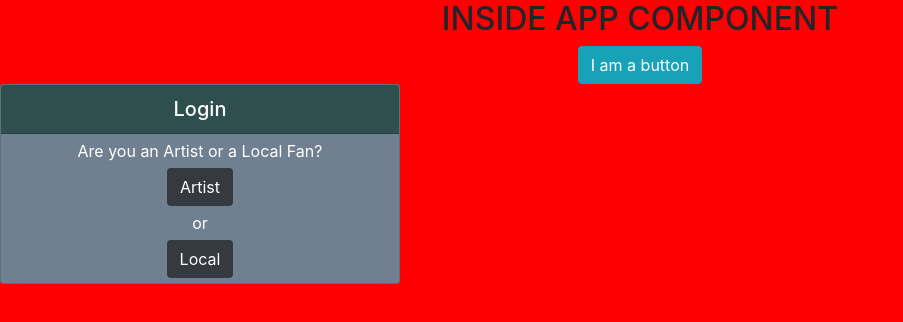
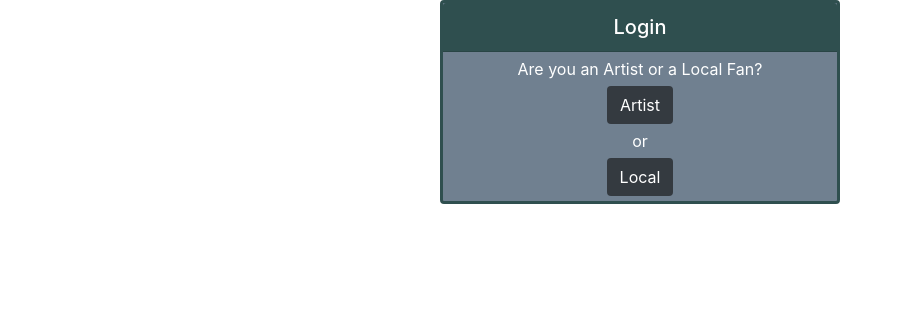
Before and after one commit to ZacCrumpton/backedn_capstone, a React (Create React App) app in the folder localbuzz_backendcapstoneui/backendcapstone/: page / in a window 1280 px wide. Shown: the top 322 px of the page, without its empty margins (0-903 px from the left). Built offline with nearby package versions, Linux system fonts and the light colour scheme.

Commit message:
added bearbones for login. wip

```diff
--- a/localbuzz_backendcapstoneui/backendcapstone/src/App/App.js
+++ b/localbuzz_backendcapstoneui/backendcapstone/src/App/App.js
@@ -6,8 +6,6 @@ class App extends React.Component {
   render() {
     return (
       <div className="App">
-        <h2>INSIDE APP COMPONENT</h2>
-        <button className="btn btn-info">I am a button</button>
         <Login></Login>
       </div>
     );
--- a/localbuzz_backendcapstoneui/backendcapstone/src/App/App.scss
+++ b/localbuzz_backendcapstoneui/backendcapstone/src/App/App.scss
@@ -1,5 +1,8 @@
 .App {
   text-align: center;
+  width: 100%;
+  display: flex;
+  justify-content: center;
 }
 
 .App-logo {
--- a/localbuzz_backendcapstoneui/backendcapstone/src/Pages/Login/Login.js
+++ b/localbuzz_backendcapstoneui/backendcapstone/src/Pages/Login/Login.js
@@ -1,9 +1,31 @@
 import React from 'react';
 import './Login.scss';
+import PropTypes from 'prop-types';
+// need to set state for "isArtist"
+// is Artist will determine if user is an Artist or normal user
+// needs to load a form based on what the user chooses.
 
 class Login extends React.Component {
-  render() {
-    return (
+  static propTypes = {
+    isArtist: PropTypes.bool.isRequired,
+  }
+
+    state = {
+      isArtist: false,
+      isOpen: false,
+    }
+
+    toggle = () => {
+      this.setState({ isOpen: !this.state.isOpen });
+    }
+
+    logOut = (e) => {
+      e.preventDefault();
+      // firebase.auth().signout();
+    }
+
+    render() {
+      return (
             <div>
                 <div id="LoginContainer" className="card">
                     <h5 className="card-header logHeader">Login</h5>
@@ -17,8 +39,8 @@ class Login extends React.Component {
                     </button>
                 </div>
             </div>
-    );
-  }
+      );
+    }
 }
 
 export default Login;
--- a/localbuzz_backendcapstoneui/backendcapstone/src/Pages/Login/Login.scss
+++ b/localbuzz_backendcapstoneui/backendcapstone/src/Pages/Login/Login.scss
@@ -1,9 +1,12 @@
 #LoginContainer {
     display: flex;
     align-items: center;
-    max-width: 400px;
+    width: 400px;
     background-color: slategray;
     color: white;
+    border-color: darkslategrey;
+    border-style: solid;
+    border-width: 3px;
 }
 
 .logHeader{
--- a/localbuzz_backendcapstoneui/backendcapstone/src/styles/_variables.scss
+++ b/localbuzz_backendcapstoneui/backendcapstone/src/styles/_variables.scss
@@ -1 +1 @@
-$favColor: red;
+$favColor: white;
```
